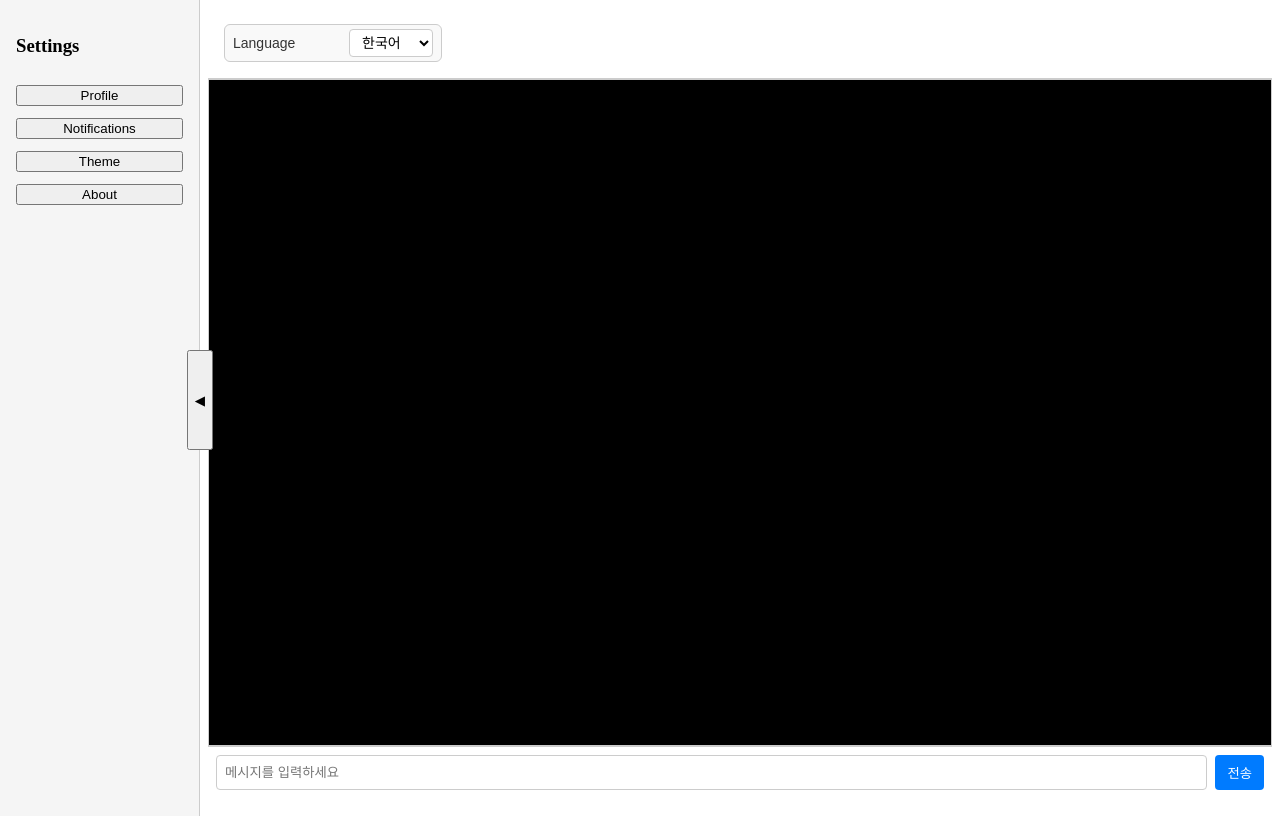
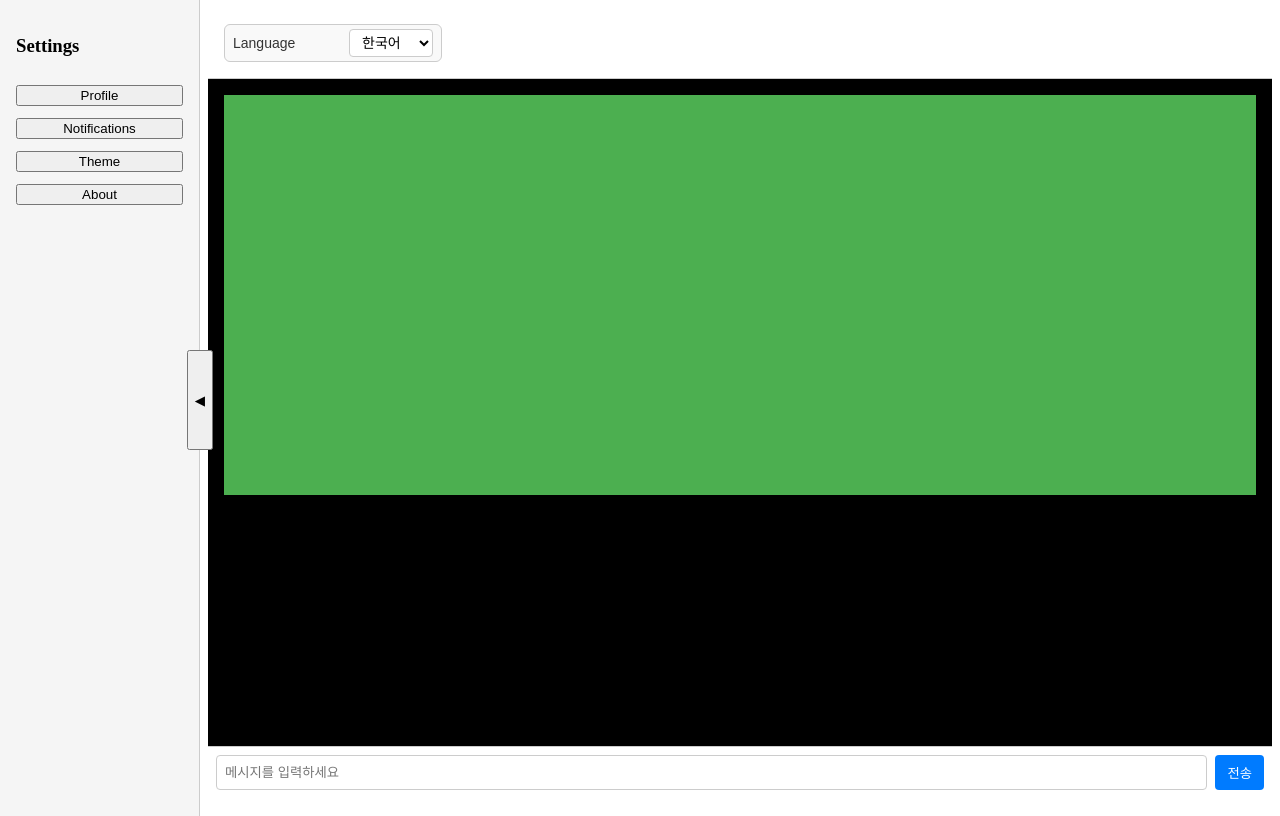
Before and after one commit to andoricano/JsonGenerator, a React (Vite) app: page / in a window 1280 px wide. Built offline with nearby package versions, Linux system fonts and the light colour scheme.

Commit message:
[feat] text box 크기 버그 수정

```diff
--- a/src/App.tsx
+++ b/src/App.tsx
@@ -32,7 +32,6 @@ export default function App() {
     };
 
     return (
-
         <div className="app-container" style={{ display: 'flex', height: '100vh' }}>
             <Sidebar
                 onSelect={handleMenuSelect}
@@ -47,13 +46,14 @@ export default function App() {
                     transition: 'margin-left 0.3s ease',
                     display: 'flex',
                     flexDirection: 'column',
+                    height: '100%',
                 }}
             >
                 <div style={{ padding: '16px', borderBottom: '1px solid #ccc' }}>
                     <LanguageSwitcher lang={lang} onChange={handleLangChange} />
                 </div>
 
-                <SceneCanvas messages={messages} />
+                <SceneCanvas messages={messages} style={{ flex: 1 }} />
 
                 <FooterInput onSend={handleSend} />
             </div>
--- a/src/components/SceneCanvas.tsx
+++ b/src/components/SceneCanvas.tsx
@@ -1,22 +1,22 @@
 import TextBox, { Message } from './TextBox';
 import React, { useState } from 'react';
-
 interface SceneCanvasProps {
     messages: Message[];
+    style?: React.CSSProperties;
 }
-
-export default function SceneCanvas({ messages }: SceneCanvasProps) {
+export default function SceneCanvas({ messages, style }: SceneCanvasProps) {
     const latestMessage = messages.length > 0 ? [messages[messages.length - 1]] : [];
 
     return (
         <div
             style={{
                 flex: 1,
-                minHeight: '200px',
-                border: '1px solid #ccc',
+                display: 'flex',
+                flexDirection: 'column',
                 padding: '16px',
+                backgroundColor: 'black',
                 overflowY: 'auto',
-                backgroundColor:'black'
+                ...style,
             }}
         >
             <TextBox messages={latestMessage} />
--- a/src/components/TextBox.tsx
+++ b/src/components/TextBox.tsx
@@ -13,12 +13,11 @@ type Props = {
 export default function TextBox({ messages }: Props) {
   return (
     <div style={styles.container}>
-      {messages.map((msg) => (
+      {messages.map(msg => (
         <div
           key={msg.id}
           style={{
-            ...styles.bubble,
-            ...(msg.sender === 'npc' ? styles.npcBubble : styles.playerBubble),
+            ...styles.bubble
           }}
         >
           <span style={{ color: msg.sender === 'npc' ? 'red' : '#fff' }}>
@@ -33,29 +32,18 @@ export default function TextBox({ messages }: Props) {
 export const styles: { [key: string]: React.CSSProperties } = {
   container: {
     display: 'flex',
+    justifyContent: 'flex-end',
+    backgroundColor: '#4caf50',
     flexDirection: 'column',
-    padding: 16,
+    width: '100%',
+    height: '400px',
+    boxSizing: 'border-box',
   },
   bubble: {
     padding: '12px',
     marginBottom: '10px',
     borderRadius: '12px',
-    display: 'inline-block',
-  },
-  npcBubble: {
-    alignSelf: 'flex-start',
-    backgroundColor: '#f0f0f0',
-  },
-  playerBubble: {
-    alignSelf: 'flex-end',
-    backgroundColor: '#4caf50',
-  },
-  fixedBox: {
-    height: 400,
-    backgroundColor: '#f9f9f9',
-    borderTop: '1px solid #ccc',
-    borderBottom: '1px solid #ccc',
-    padding: 16,
-    overflowY: 'auto',
+    display: 'block',
+    maxWidth: '80%',
   },
 };
```
